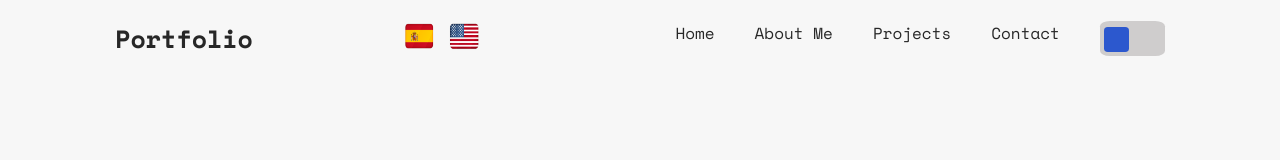
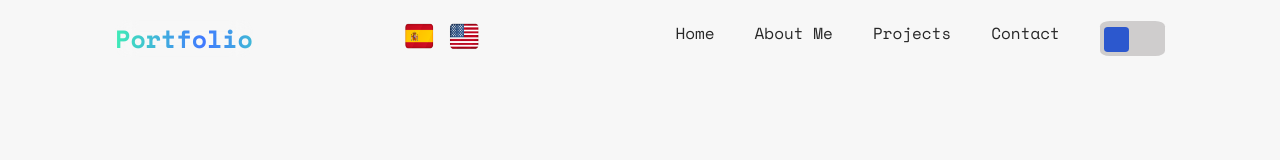
Before and after one commit to TravellerCoder/port-traveller-react, a React (Vite) app: page / in a window 1280 px wide. Shown: the top 160 px of the page. Built offline with nearby package versions, Linux system fonts and the light colour scheme; no server answers; a web font is replaced by a local one.

Commit message:
agregado de gradient a logo

```diff
--- a/src/assets/components/about/About.css
+++ b/src/assets/components/about/About.css
@@ -27,7 +27,7 @@
 }
 
 .conoceme-content p {
-    font-size: 2.5rem;
+    font-size: 2rem;
     font-weight: 500;
     line-height: 3.5rem;
 
@@ -55,7 +55,7 @@
     }
 
     .conoceme-content p {
-        font-size: 1.6rem;
+        font-size: 2rem;
         line-height: 2.8rem;
     }
 }
--- a/src/assets/components/header/Header.css
+++ b/src/assets/components/header/Header.css
@@ -14,8 +14,8 @@
 .logo {
     font-size: 2.5rem;
     font-weight: 700;
-    color: var(--text-color);
     cursor: default;
+
 }
 
 .languages {
@@ -148,7 +148,7 @@
   }
 
   #menu-icon {
-    display: block !important;
+    display: block;
     font-size: 3rem;
     color: var(--text-color);
     cursor: pointer;
--- a/src/assets/components/header/Header.jsx
+++ b/src/assets/components/header/Header.jsx
@@ -2,6 +2,7 @@
 import { useTheme } from '../../hooks/UserTheme.jsx'
 import { useLanguage } from '../../context/UseLanguageContext.jsx'
 import { useState } from 'react';
+import GradientText from '../../effects/gradientText/GradientText.jsx';
 import spainFlag from "/images/spain-flag-icon.png"
 import usaFlag from "/images/American-flag-icon.png"
 
@@ -27,7 +28,17 @@
 
   return (
     <header className="header">
-    <a href="/" className="logo">Portfolio</a>
+      <a href="/" className="logo">
+      <GradientText
+          colors={["#40ffaa", "#4079ff", "#40ffaa", "#4079ff", "#40ffaa"]}
+          animationSpeed={3}
+          showBorder={false}
+          className="custom-class"
+        >
+          Portfolio
+      </GradientText>
+      </a>
+
 
     <div className="languages">
         <button className={`lang-button ${currentLanguage === 'spanish' ? 'active' : ''}`} onClick={() => handleLanguageChange('spanish')}>
--- a/src/assets/components/hero/Hero.jsx
+++ b/src/assets/components/hero/Hero.jsx
@@ -1,5 +1,5 @@
 import { useLanguage } from '../../context/UseLanguageContext.jsx';
-import TextType from '../../gsap/TypeText.jsx';
+import TextType from '../../effects/typeText/TypeText.jsx';
 import './Hero.css';
 
 const Hero = () => {
--- /dev/null
+++ b/src/assets/effects/gradientText/GradientText.css
@@ -0,0 +1,68 @@
+.animated-gradient-text {
+  position: relative;
+  margin: 0 auto;
+  display: flex;
+  max-width: fit-content;
+  flex-direction: row;
+  align-items: center;
+  justify-content: center;
+  border-radius: 1.25rem;
+  font-weight: 700;
+  backdrop-filter: blur(10px);
+  transition: box-shadow 0.5s ease-out;
+  overflow: hidden;
+  cursor: pointer;
+}
+
+.gradient-overlay {
+  position: absolute;
+  top: 0;
+  left: 0;
+  right: 0;
+  bottom: 0;
+  background-size: 300% 100%;
+  animation: gradient linear infinite;
+  border-radius: inherit;
+  z-index: 0;
+  pointer-events: none;
+}
+
+.gradient-overlay::before {
+  content: '';
+  position: absolute;
+  left: 0;
+  top: 0;
+  border-radius: inherit;
+  width: calc(100% - 2px);
+  height: calc(100% - 2px);
+  left: 50%;
+  top: 50%;
+  transform: translate(-50%, -50%);
+  background-color: #060010;
+  z-index: -1;
+}
+
+@keyframes gradient {
+  0% {
+    background-position: 0% 50%;
+  }
+
+  50% {
+    background-position: 100% 50%;
+  }
+
+  100% {
+    background-position: 0% 50%;
+  }
+}
+
+.text-content {
+  display: inline-block;
+  position: relative;
+  z-index: 2;
+  background-size: 300% 100%;
+  background-clip: text;
+  -webkit-background-clip: text;
+  color: transparent;
+  animation: gradient linear infinite;
+}
--- /dev/null
+++ b/src/assets/effects/gradientText/GradientText.jsx
@@ -0,0 +1,23 @@
+import './GradientText.css';
+
+export default function GradientText({
+  children,
+  className = '',
+  colors = ['#4fc96fff', '#2c58ce', '#2ea04c', '#2c58ce', '#4fc96fff'],
+  animationSpeed = 4,
+  showBorder = false
+}) {
+  const gradientStyle = {
+    backgroundImage: `linear-gradient(to right, ${colors.join(', ')})`,
+    animationDuration: `${animationSpeed}s`
+  };
+
+  return (
+    <div className={`animated-gradient-text ${className}`}>
+      {showBorder && <div className="gradient-overlay" style={gradientStyle}></div>}
+      <div className="text-content" style={gradientStyle}>
+        {children}
+      </div>
+    </div>
+  );
+}
```
Also changed, not shown: src/assets/effects/typeText/TypeText.css (renamed from src/assets/gsap/TypeText.css), src/assets/effects/typeText/TypeText.jsx (renamed from src/assets/gsap/TypeText.jsx).
